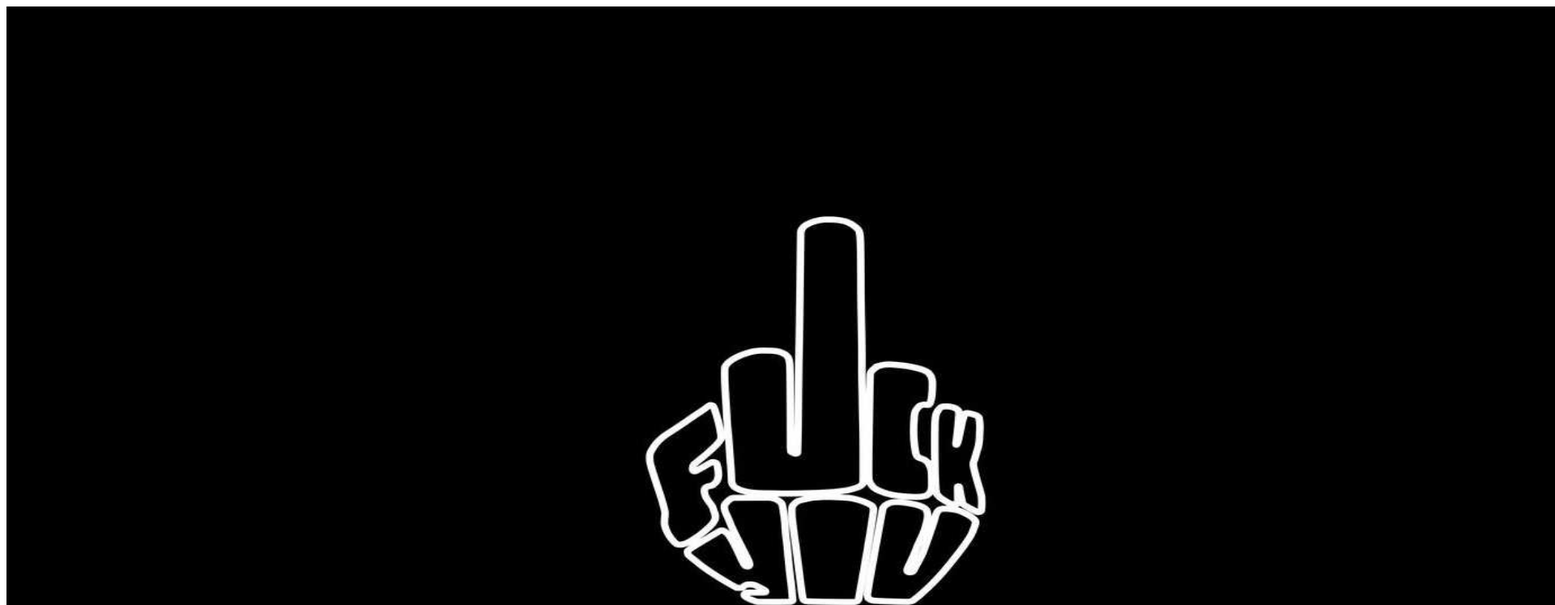
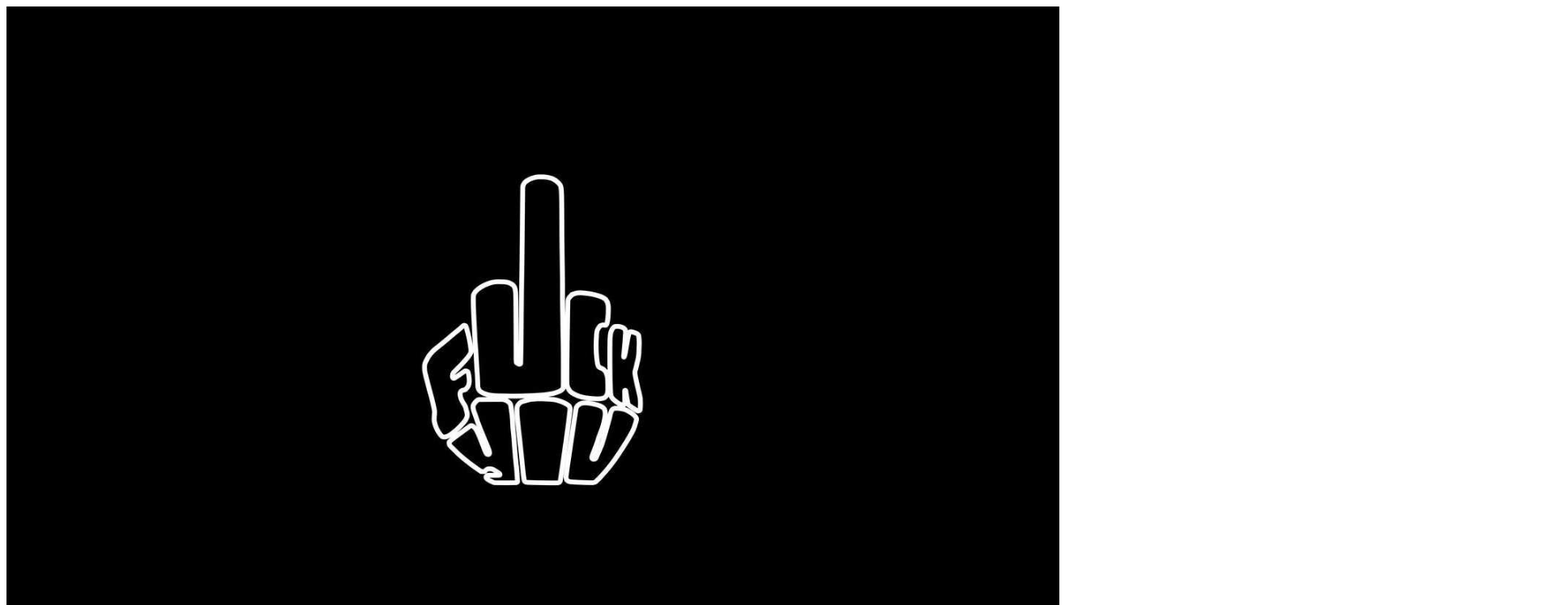
Before and after one commit to nitesh0018/nitesh0018.github.io, a plain HTML site: page index.html in a window 1280 px wide. Shown: the top 747 px of the page at 81% size, 1920 px wide, since content can reach past the window. Drawn offline with Linux system fonts and the light colour scheme.

Commit message:
Update index.html

```diff
--- a/index.html
+++ b/index.html
@@ -6,6 +6,6 @@
     <title>HACK ME!!</title>
 </head>
 <body>
-    <img src="fuck.jpg" width="2000px" height="1000px">
+    <img src="fuck.jpg" width="1300px" height="800px">
 </body>
 </html>
```
